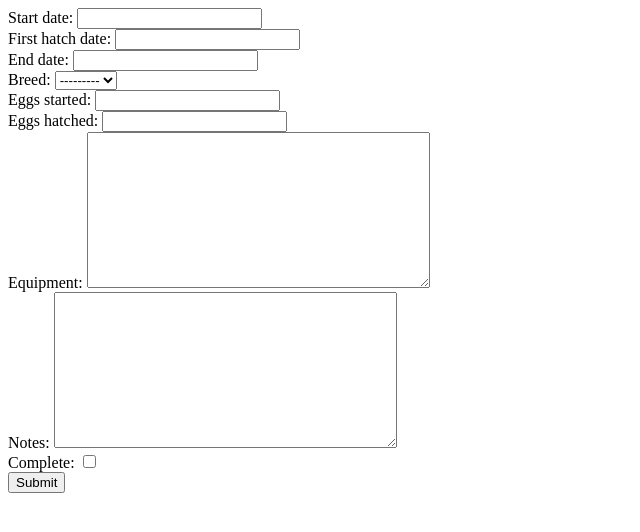
After one commit to Nonamaker/farm_planner, a Django app: page /stock/hatch/form/ in a window 1280 px wide. The commit adds this page. Shown: the top 532 px of the page, without its empty margins (0-640 px from the left). Run offline with Django 5.2, Linux system fonts and the light colour scheme; data that the repository does not hold is empty.

Commit message:
Elaborate Chicken model(s)

```diff
--- a/app/stock/chickens.py
+++ b/app/stock/chickens.py
@@ -36,7 +36,6 @@ def update_or_create(request, pk=None):
             chicken.band_color = chicken_form.cleaned_data['band_color']
             chicken.band_number = chicken_form.cleaned_data['band_number']
             chicken.breed = chicken_form.cleaned_data['breed']
-            chicken.mature_age = chicken_form.cleaned_data['mature_age']
             chicken.save()
             return HttpResponseRedirect(
                 reverse(
--- a/app/stock/forms.py
+++ b/app/stock/forms.py
@@ -1,6 +1,6 @@
 from django import forms
 
-from stock.models import Chicken, LiveStock
+from stock.models import Chicken, Hatch, LiveStock
 
 
 class LiveStockForm(forms.ModelForm):
@@ -12,4 +12,10 @@ class LiveStockForm(forms.ModelForm):
 class ChickenForm(forms.ModelForm):
     class Meta:
         model = Chicken
-        fields = ["band_color", "band_number", "breed", "mature_age"]
+        fields = ["band_color", "band_number", "breed",]
+
+
+class HatchForm(forms.ModelForm):
+    class Meta:
+        model = Hatch
+        fields = ["start_date", "first_hatch_date", "end_date", "breed", "eggs_started", "eggs_hatched", "equipment", "notes", "complete"]
--- /dev/null
+++ b/app/stock/hatch.py
@@ -0,0 +1,73 @@
+from django.http import HttpResponse, HttpResponseRedirect
+from django.shortcuts import get_object_or_404, render
+from django.urls import reverse
+
+from stock.models import Hatch
+from stock.forms import HatchForm
+
+
+def index(request):
+    return HttpResponse("Index")
+
+def update_or_create(request, pk=None):
+
+    # TODO Prohibit modification if record is complete.
+
+    if pk is None:
+        hatch = Hatch()
+    else:
+        hatch = get_object_or_404(Hatch, pk=pk)
+    del pk
+
+    if request.method == "POST":
+        hatch_form = HatchForm(request.POST)
+        if hatch_form.is_valid():
+            hatch.start_date = hatch_form.cleaned_data['start_date']
+            hatch.end_date = hatch_form.cleaned_data['end_date']
+            hatch.first_hatch_date = hatch_form.cleaned_data['first_hatch_date']
+            hatch.eggs_started = hatch_form.cleaned_data['eggs_started']
+            hatch.eggs_hatched = hatch_form.cleaned_data['eggs_hatched']
+            hatch.breed = hatch_form.cleaned_data['breed']
+            hatch.equipment = hatch_form.cleaned_data['equipment']
+            hatch.notes = hatch_form.cleaned_data['notes']
+
+            prior_state = hatch.complete
+            hatch.complete = hatch_form.cleaned_data['complete']
+
+            if hatch.complete is True and prior_state is False:
+                hatch.create_chickens()
+
+            hatch.save()
+            return HttpResponseRedirect(
+                reverse(
+                    'stock:hatch_view',
+                    kwargs={'pk': hatch.pk}
+                )
+            )
+    else:
+        if hatch.pk:
+            hatch_form = HatchForm(instance=hatch)
+        else:
+            hatch_form = HatchForm()
+
+    context = {
+        'hatch_form': hatch_form,
+    }
+
+    return render(
+        request,
+        template_name="stock/hatch_form.html",
+        context=context
+    )
+
+
+def view(request, pk):
+    hatch = get_object_or_404(Hatch, pk=pk)
+    return render(
+        request,
+        template_name="stock/hatch_view.html",
+        context={'hatch': hatch}
+    )
+
+def delete(request, pk):
+    return HttpResponse("Delete")
--- a/app/stock/models.py
+++ b/app/stock/models.py
@@ -38,15 +38,23 @@ class LiveStock(models.Model):
         return ' | '.join(elements)
 
 
+class Breed(models.Model):
+    """ Encapsulates data for a specific breed of Chicken. """
+    name = models.TextField()
+    mature_age = models.PositiveSmallIntegerField()   # In weeks. This is not necessarily the date they are fully grown, just sexually mature.
+
+    def __str__(self):
+        return self.name
+
+
 class Chicken(models.Model):
     """ Encapsulates data and logic specific to chickens. """
     # Note: Only solving for the current needs. Not bothering with abstractions such as 'poultry' etc. for the time being.
     #  Solving the specific case and will abstract as needed at a later date.
     livestock = models.OneToOneField('stock.LiveStock', related_name='chicken_data', on_delete=models.deletion.CASCADE)
+    breed = models.ForeignKey('stock.Breed', on_delete=models.deletion.RESTRICT)
     band_color = models.TextField()
-    band_number = models.PositiveSmallIntegerField()
-    breed = models.TextField()
-    mature_age = models.PositiveSmallIntegerField()  # Weeks. This is not necessarily the date they are fully grown, just sexually mature.
+    band_number = models.PositiveSmallIntegerField(null=True)
 
     @property
     def summary(self):
@@ -54,6 +62,43 @@ class Chicken(models.Model):
         elements = []
         elements.append(self.breed)
         return ' | '.join(elements)
+
+
+class Hatch(models.Model):
+    """ Records the conditions during incubation and up until the last chick from the brood has hatched.
+        Known limitations:
+        - Only handles single-breed broods.
+        - The 'create_chickens' does not distinguish between early/late hatching chickens. DOB is the final date for all records.
+        - No support for non-chicken birds.
+        - No support for incubation conditions (temp/rotation frequency/etc.)
+    """
+    start_date = models.DateField()
+    end_date = models.DateField(null=True)
+    equipment = models.TextField()
+    notes = models.TextField()
+    eggs_started = models.PositiveSmallIntegerField()
+    eggs_hatched = models.PositiveSmallIntegerField(null=True)
+    first_hatch_date = models.DateField(null=True)
+    breed = models.ForeignKey('stock.Breed', on_delete=models.deletion.RESTRICT)
+    complete = models.BooleanField(default=False)  # Flag whether the event is finalized
+
+    @property
+    def survival_rate(self):
+        """ Returns the rate of succesful hatch. """
+        return self.eggs_hatched / self.eggs_started
+
+    def create_chickens(self):
+        """ Creates a number of Chicken records depending on the data from the Hatch. """
+        for _ in range(self.eggs_hatched):
+            stock = Stock.objects.create()
+            livestock = LiveStock()
+            livestock.stock = stock
+            livestock.dob = self.end_date
+            livestock.save()
+            Chicken.objects.create(
+                livestock=livestock,
+                breed=self.breed
+            )
 
 
 class Egg(models.Model):
--- a/app/stock/stock.py
+++ b/app/stock/stock.py
@@ -6,7 +6,9 @@ from stock.models import Stock
 def index(request):
 
     context = {
-        'stock': Stock.objects.all()
+        'stock': Stock.objects.all(),
+        'title': "Stock Index",
+        'sidebar_links_template': "stock/stock_index_sidebar_links.html"
     }
 
     return render(
--- a/app/stock/templates/stock/chickens_form.html
+++ b/app/stock/templates/stock/chickens_form.html
@@ -1,6 +1,6 @@
 <form
-    {% if form.instance.pk %}
-    action="{% url 'stock:chickens_update_form' form.instance.pk %}"
+    {% if chicken_form.instance.pk %}
+    action="{% url 'stock:chickens_update_form' chicken_form.instance.pk %}"
     {% else %}
     action="{% url 'stock:chickens_create_form' %}"
     {% endif %}
--- /dev/null
+++ b/app/stock/templates/stock/hatch_form.html
@@ -0,0 +1,12 @@
+<form
+    {% if hatch_form.instance.pk %}
+    action="{% url 'stock:hatch_update_form' hatch_form.instance.pk %}"
+    {% else %}
+    action="{% url 'stock:hatch_create_form' %}"
+    {% endif %}
+    method="post"
+>
+    {% csrf_token %}
+    {{hatch_form}}
+    <input type="submit" value="Submit">
+</form>
--- a/app/stock/urls.py
+++ b/app/stock/urls.py
@@ -1,13 +1,19 @@
 from django.urls import path
 
-from . import chickens, stock
+from . import chickens, hatch, stock
 
 app_name = "stock"
 
 urlpatterns = [
     path("", stock.index, name="stock_index"),
+
     path("chickens/form/", chickens.update_or_create, name="chickens_create_form"),
     path("chickens/form/<int:pk>/", chickens.update_or_create, name="chickens_update_form"),
     path("chickens/view/<int:pk>/", chickens.view, name="chickens_view"),
     path("chickens/delete/<int:pk>/", chickens.delete, name="chickens_delete"),
+
+    path("hatch/form/", hatch.update_or_create, name="hatch_create_form"),
+    path("hatch/form/<int:pk>/", hatch.update_or_create, name="hatch_update_form"),
+    path("hatch/view/<int:pk>/", chickens.view, name="hatch_view"),
+    path("hatch/delete/<int:pk>/", hatch.delete, name="hatch_delete"),
 ]
```
Also changed, not shown: app/stock/templates/stock/stock_index.html (+21 -4 lines), app/stock/templates/stock/stock_index_sidebar_links.html (added, +15 -0 lines), app/templates/base.html (+37 -4 lines), app/templates/sidebar_links.html (added, +17 -0 lines), app/stock/migrations/0008_hatch.py (added), app/stock/migrations/0009_breed_remove_chicken_mature_age_hatch_complete_and_more.py (added), app/stock/templates/stock/hatch_view.html (added).
